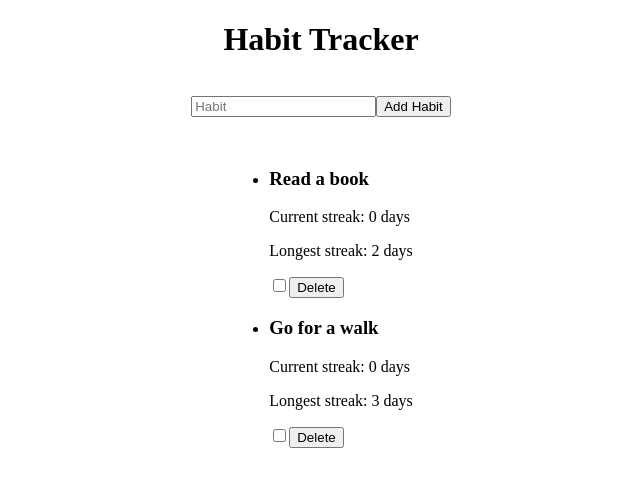
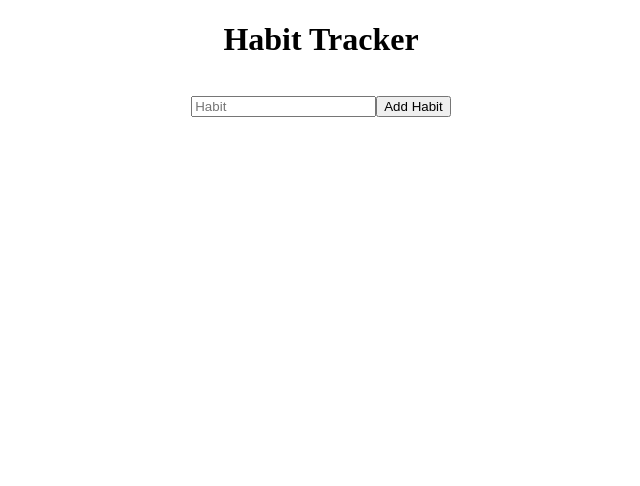
Before and after one commit to J-reyes/habit-tracker, a React (Vite) app: page / in a window 1280 px wide. Shown: the top 486 px of the page, without its empty margins (319-959 px from the left). Built offline with nearby package versions, Linux system fonts and the light colour scheme.

Commit message:
added local storage + useEffect

```diff
--- a/src/App.tsx
+++ b/src/App.tsx
@@ -1,4 +1,4 @@
-import { useState } from "react";
+import { useState, useEffect } from "react";
 import type { Habit } from "./types";
 import { toISO } from "./lib/date";
 
@@ -24,7 +24,14 @@ const dummyHabits: Habit[] = [
 
 
 function App() {
-  const [habits, setHabits] = useState<Habit[]>(dummyHabits);
+  const [habits, setHabits] = useState<Habit[]>(() => {
+    const storedHabits = localStorage.getItem("habits");
+    return storedHabits ? JSON.parse(storedHabits) : [];
+  });
+
+  useEffect(() => {
+    localStorage.setItem("habits", JSON.stringify(habits));
+  }, [habits]);
 
   const todayISO = toISO(new Date());
 
```
